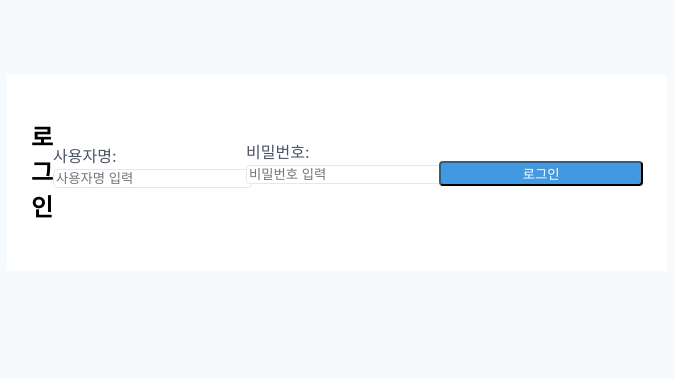
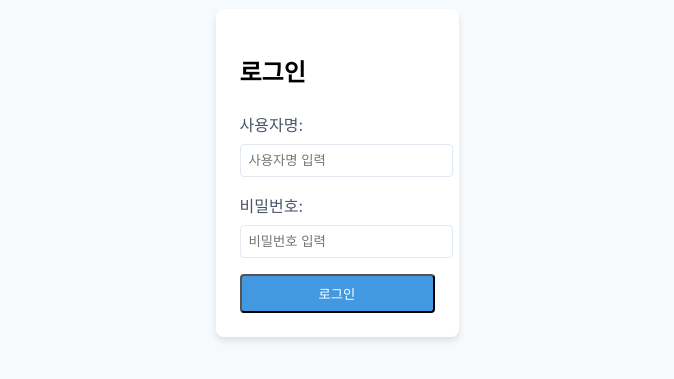
Before and after one commit to namkyu-kim-svg/attendance-app, a React (Create React App) app: page / in a window 1280 px wide. Shown: the part 227-606 px from the top of the page, without its empty margins (303-977 px from the left). Built offline with nearby package versions, Linux system fonts and the light colour scheme.

Commit message:
Update AttendanceApp.js

```diff
--- a/src/AttendanceApp.js
+++ b/src/AttendanceApp.js
@@ -160,31 +160,31 @@ const AttendanceApp = () => {
 
   // 로그인 폼 렌더링
   const renderLoginForm = () => (
-    <div className="flex flex-col items-center p-6 bg-white rounded-lg shadow-lg">
-      <h2 className="text-2xl font-bold mb-6 self-start">로그인</h2>
-      <div className="w-full mb-4">
-        <label className="block text-gray-700 mb-2">사용자명:</label>
+    <div className="login-container">
+      <h2 className="login-title">로그인</h2>
+      <div className="login-input-group">
+        <label className="login-label">사용자명:</label>
         <input
           type="text"
           value={username}
           onChange={(e) => setUsername(e.target.value)}
-          className="w-full p-2 border rounded"
+          className="login-input"
           placeholder="사용자명 입력"
         />
       </div>
-      <div className="w-full mb-6">
-        <label className="block text-gray-700 mb-2">비밀번호:</label>
+      <div className="login-input-group">
+        <label className="login-label">비밀번호:</label>
         <input
           type="password"
           value={password}
           onChange={(e) => setPassword(e.target.value)}
-          className="w-full p-2 border rounded"
+          className="login-input"
           placeholder="비밀번호 입력"
         />
       </div>
       <button
         onClick={handleLogin}
-        className="w-full bg-blue-500 text-white py-2 px-4 rounded hover:bg-blue-600"
+        className="login-button"
       >
         로그인
       </button>
```
